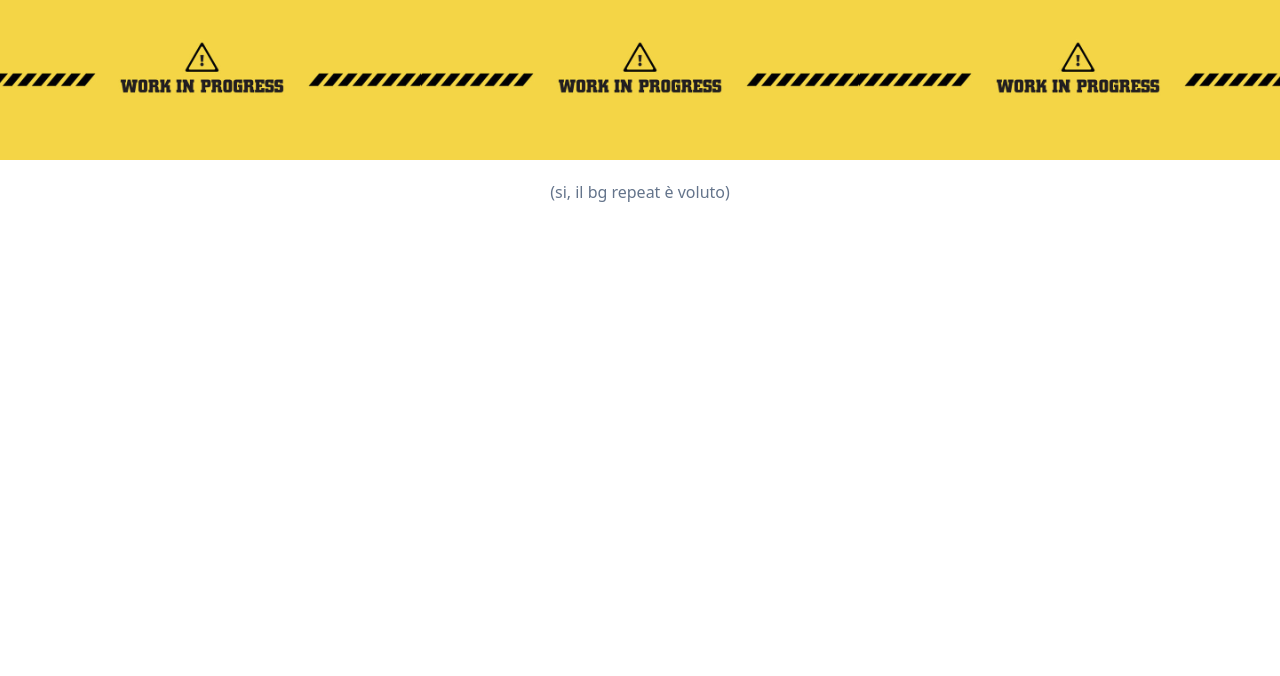
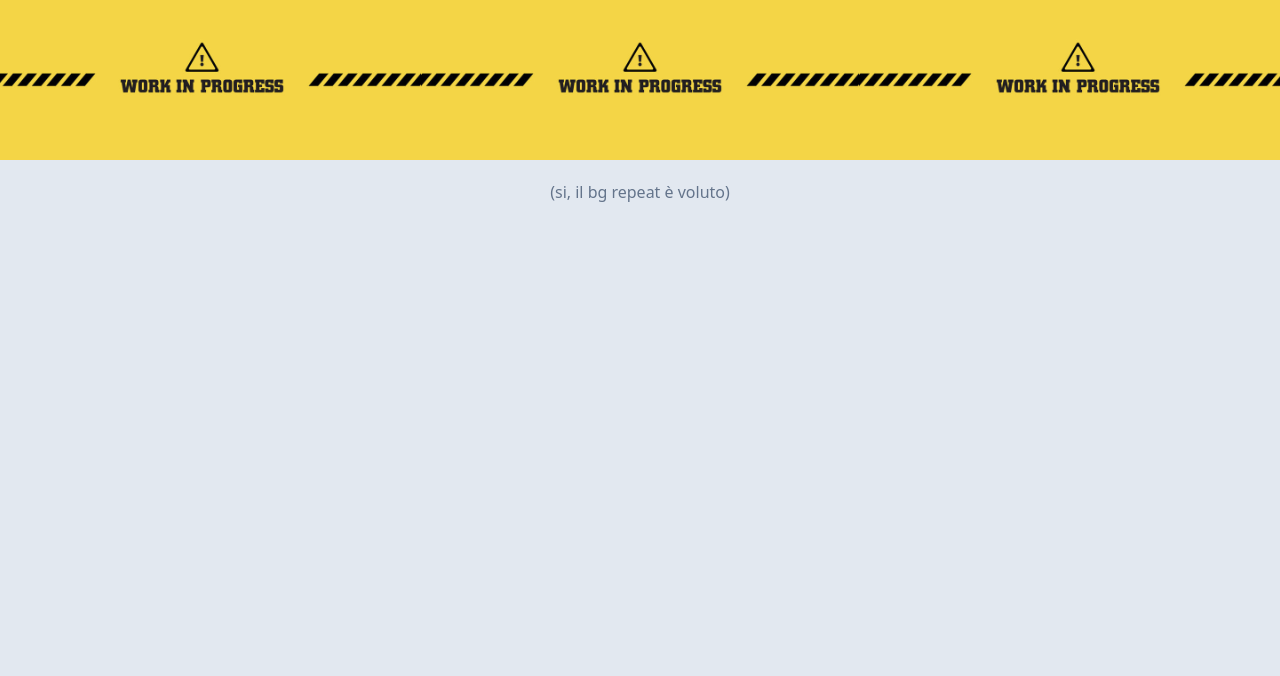
Before and after one commit to marcovittoriozacca/express-blog-intro, a website: page index.html in a window 1280 px wide. Shown: the part 124-800 px from the top of the page. Drawn offline with Linux system fonts and the light colour scheme.

Commit message:
feat: minor style change

```diff
--- a/index.html
+++ b/index.html
@@ -6,7 +6,7 @@
     <title>My Posts</title>
     <link href="/src/output.css" rel="stylesheet">
 </head>
-<body>
+<body class="bg-slate-200">
     <header>
         <nav class="container mx-auto p-3 flex items-center justify-between">
             <ul>
```
Also changed, not shown: public/src/output.css.
